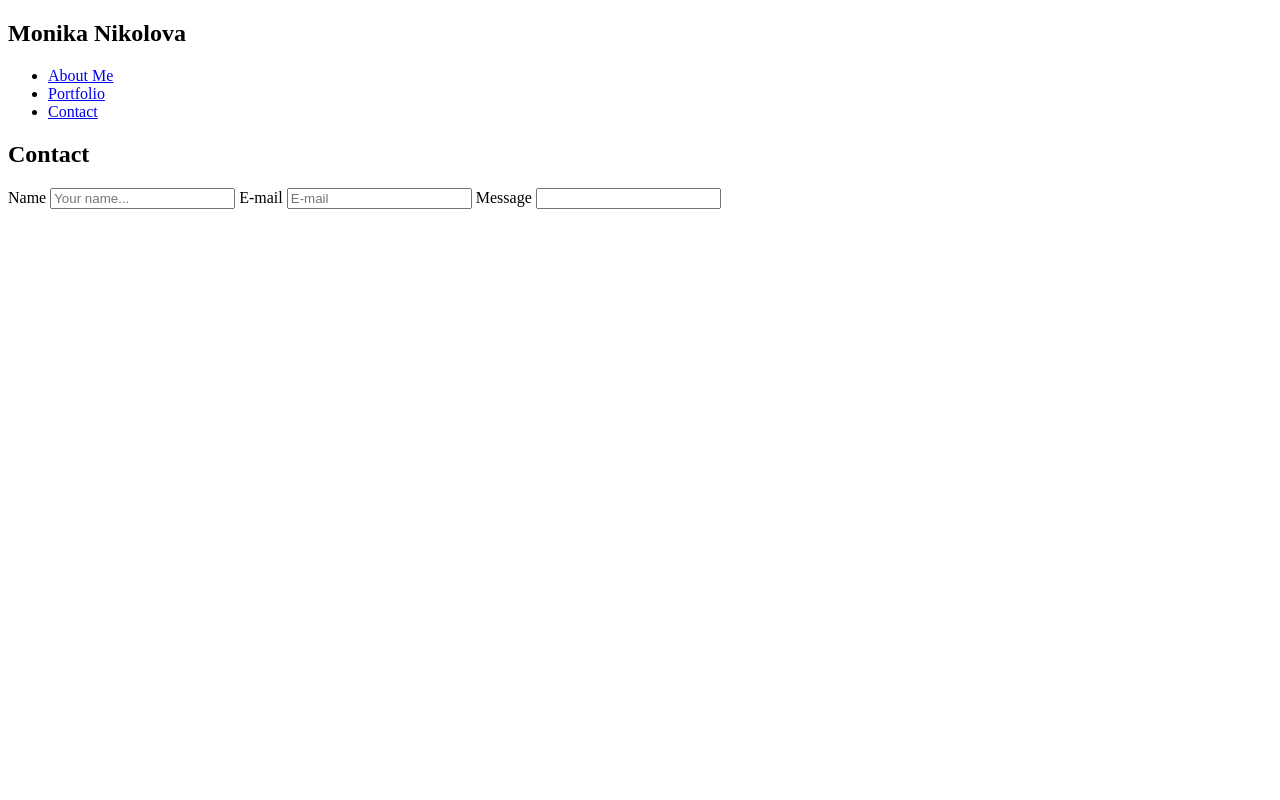
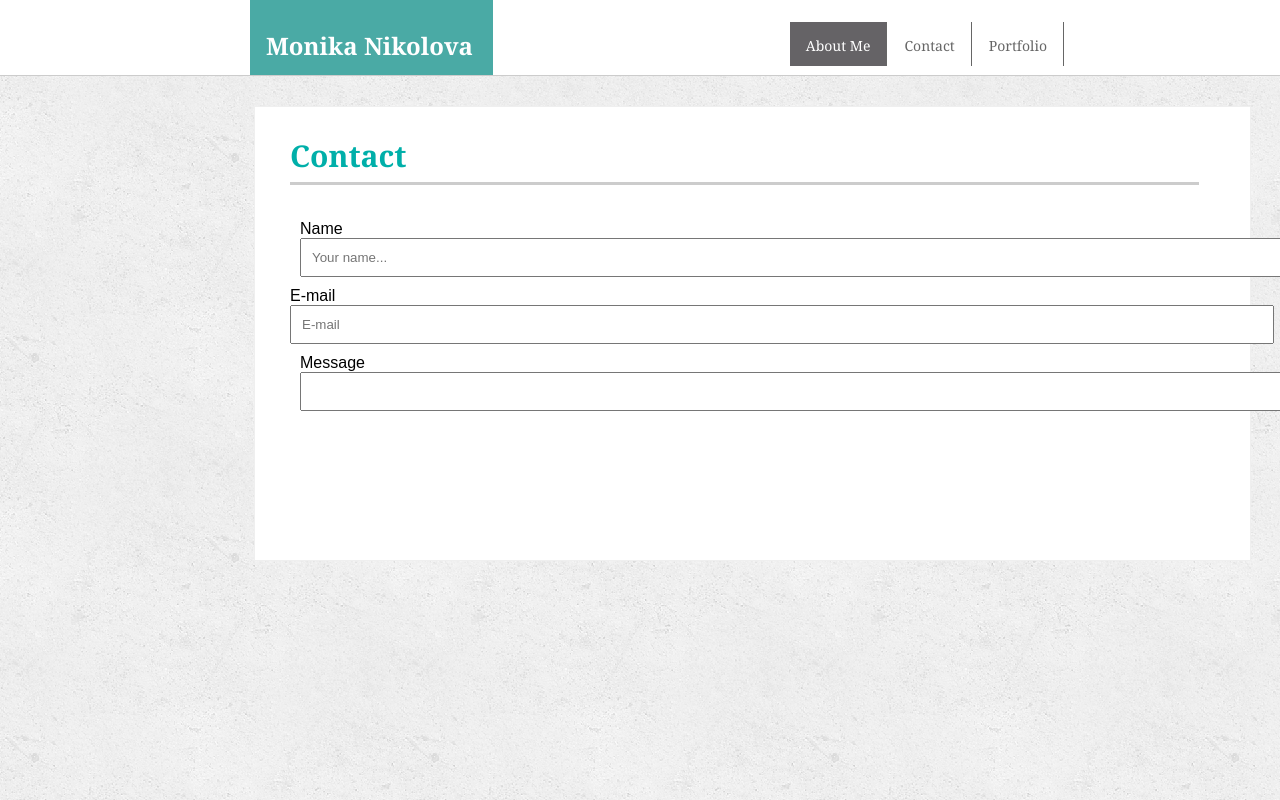
Before and after one commit to monikanikolova/BasicPortfolio, a plain HTML site: page contact.html in a window 1280 px wide. Drawn offline with Linux system fonts and the light colour scheme.

Commit message:
Almost done

```diff
--- a/assets/css/style.css
+++ b/assets/css/style.css
@@ -2,14 +2,16 @@ body {
   width:100%;
   margin: 0 auto;
   background-image: url("../images/concrete_seamless.png");
+  font-family: Arial, Helvetica, sans-serif;
 
 }
 
 .header {
     background-color: #ffffff;
-    border-bottom: #666666 1px solid;
+    border-bottom: #cccccc 1px solid;
     font-family: Georgia, 'Times New Roman', Times, serif;
     color: #ffffff;
+    height: 75px;
 
 }
 
@@ -17,15 +19,21 @@ body {
     background-color: #4aaaa5;
     float: left;
     color: #ffffff;
-    padding: 15px;
+    padding: 29px 20px 0px 16px;
     margin: 0 0 0 250px;
+    height: 46px;
+    text-align: center;
 
 
 }
 
+.nav {
+    padding: 22px;
+}
+
 ul {
     list-style-type: none;
-    margin: 0 15px 0 0;
+    margin: 0 193px 0 0;
     padding: 0;
     overflow: hidden;
     background-color: #ffffff;
@@ -33,44 +41,52 @@ ul {
 
 li {
     float: right;
+    padding: 0px 1px 9px 0px;
+    margin: 0px;
+    height: 35px;
+    text-align: center;
 }
 li a {
     display: block;
-    color: black;
+    color: #666666;
     text-align: center;
     padding: 14px 16px;
     text-decoration: none;
-    font-size: 17px;
+    font-size: 14px;
     background-color: #ffffff;
-    border-right: black 1px solid;
+    border-right: #666666 1px solid;
 
 
 }
 
-li:last-child {
+li:first-child {
     border-right: none;
 }
 
 li a:hover {
-    background-color: aqua;
+    background-color:#cccccc;
     color: #ffffff;
 }
 
 .active {
-    background-color: rgb(127, 216, 238);
+    background-color: rgb(101, 99, 102);
     color: #ffffff;
 }
 
 #about {
+    font-family: Georgia, 'Times New Roman', Times, serif;
+    font-size: 30px;
     color: #00afa9;
     clear: both;
-    border-bottom: #666666 1px;
+    border-bottom: #cccccc 3px solid;
+    height: 47px;
+    width: 909px;
 }
 .content {
     width: 960px;
     height: 500px;
     margin: 30px 0 0 254px;
-
+    background-color: #dddddd 1px solid;
     background-size: 960px;
 
 
@@ -82,6 +98,7 @@ section {
     border: #dddddd;
     width: 960px;
     height: 450px;
+    border: #efefef 1px solid;
 }
 
 img {
@@ -91,6 +108,8 @@ img {
 
 p {
     margin: 0 0 0 185px;
+    color: #777777;
+    line-height: 25px;
 }
 
 footer {
@@ -99,6 +118,24 @@ footer {
     text-align: center;
     padding: 20px;
     border: #4aaaa5 2px solid;
-    margin: 350px 0 0 0;
+    margin: 160px 0 0 0;
     color: #ffffff;
 }
+
+#fname {
+    display: block;
+    width: 100%;
+    padding: 10px;
+}
+ #message {
+     display: block;
+     width: 100%;
+     padding: 10px;
+     size: 200;
+ }
+
+ #mail {
+     display: block;
+     width: 100%;
+     padding: 10px;
+ }
--- a/contact.html
+++ b/contact.html
@@ -4,27 +4,42 @@
     <meta charset="UTF-8">
     <meta name="viewport" content="width=device-width>, initial-scale=1.0">
     <meta http-equiv="X-UA-Compatible" content="ie=edge">
+    <link rel="stylesheet" type="text/css" href="assets/css/style.css">
     <title>Contact</title>
 </head>
 <body>
         <div class="header">
-        <h2>Monika Nikolova</h2>
+                <h2 id="name">Monika Nikolova</h2>
+                <div class="nav">
                     <ul>
-            <li><a href="index.html">About Me</a></li>
                         <li><a href="portfolio.html">Portfolio</a></li>
                         <li><a href="contact.html">Contact</a></li>
+                        <li><a class="active" href="index.html">About Me</a></li>
                     </ul>
                 </div>
+                </div>
+                <div class="content">
+                        <section>
+                            <h2 id="about">Contact</h2>
                             <div class="form">
-        <h2>Contact</h2>
                                     <form action="/action_page.php">
+                                        <div id="fname">
                                         <label for="name"> Name</label>
-            <input type="text" id="name" name="firstname" placeholder="Your name...">
+                                        <input type="text" id="fname" name="firstname" placeholder="Your name...">
+                                        </div>
+                                        <div id="email">
                                         <label for="email">E-mail</label>
                                         <input type="text" id="mail" name="mail" placeholder="E-mail">
+                                    </div>
+                                    <div id="message">
                                         <label for="message">Message</label>
-            <input type="text" id="message" name="your message">
+                                        <input type="text" id="message" name="your message" height="50">
+                                    </div>
                                         </form>
                                 </div>
+
+                        </section>
+                        </div>
+
 </body>
 </html>
```
Also changed, not shown: portfolio.html (+16 -5 lines). Lines whose indentation alone changed are shown as unchanged.
